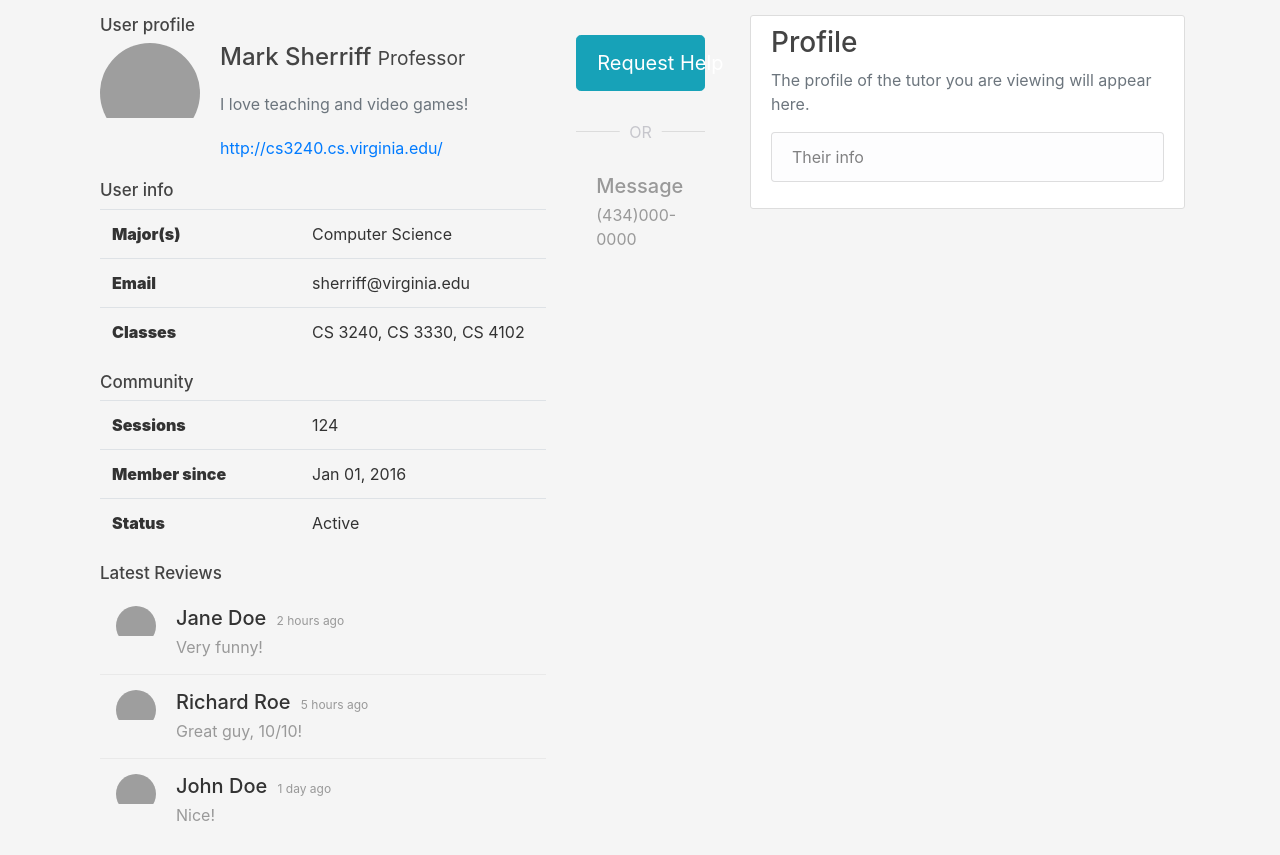
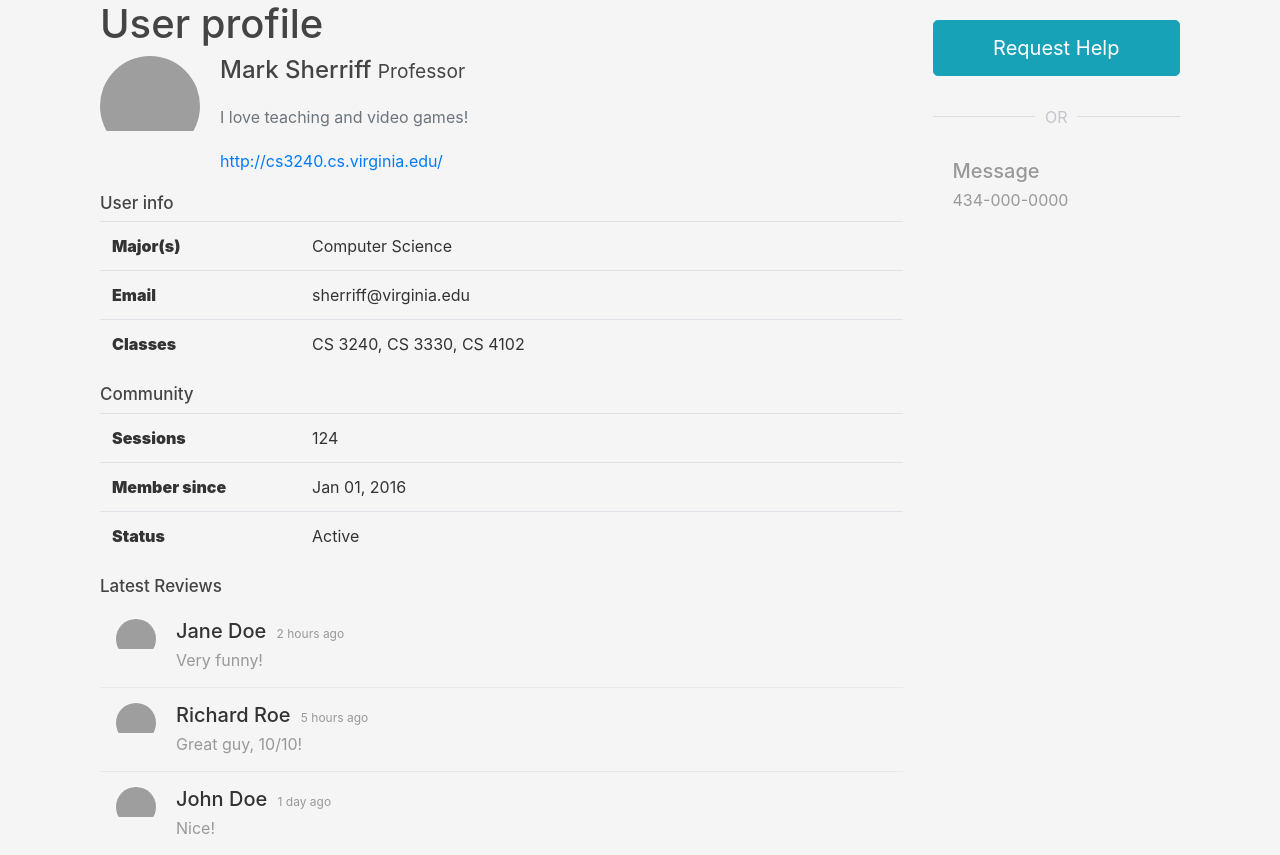
Before and after one commit to tcy9bj/QuickTutor, a Django app: page /tutor/profile/ in a window 1280 px wide. Shown: the part 420-1275 px from the top of the page. Before the commit the page ends 1241 px from the top, so only its background shows below. Run offline with Django 3.2, Linux system fonts and the light colour scheme; some libraries are stand-ins or nearby versions; grey boxes are pictures that could not be loaded.

Commit message:
Fixed minor bugs due to merge
Moved some code from base.html to home.html and adjusted some tags in profile.html to reflect some of these changes.

```diff
--- a/tutor/templates/tutor/base.html
+++ b/tutor/templates/tutor/base.html
@@ -49,23 +49,8 @@
   </div>
 
   <main role="main" class="container">
-    <div class="row">
-      <div class="col-md-7">
-        <div class="section-3 box">
-          {% block content %}{% endblock %}
-        </div>
-      </div>
-      <div class="col-md-5">
-        <div class="content-section section-3">
-          <h3>Profile</h3>
-          <p class='text-muted'>The profile of the tutor you are viewing will appear here.
-            <ul class="list-group">
-              <li class="list-group-item list-group-item-light">Their info</li>
-            </ul>
-          </p>
-        </div>
-      </div>
-    </div>
+    {% block content %}
+    {% endblock %}
   </main>
 </body>
 
--- a/tutor/templates/tutor/profile.html
+++ b/tutor/templates/tutor/profile.html
@@ -3,7 +3,6 @@
 <link href="//maxcdn.bootstrapcdn.com/bootstrap/3.3.0/css/bootstrap.min.css" rel="stylesheet" id="bootstrap-css">
 <script src="//maxcdn.bootstrapcdn.com/bootstrap/3.3.0/js/bootstrap.min.js"></script>
 <script src="//cdnjs.cloudflare.com/ajax/libs/jquery/3.2.1/jquery.min.js"></script>
-<!------ Include the above in your HEAD tag ---------->
 
 {% load static %}
 
@@ -17,7 +16,7 @@
         <!-- User profile -->
         <div class="panel panel-default">
           <div class="panel-heading">
-          <h4 class="panel-title">User profile</h4>
+          <h1>User profile</h1> <!--  class="panel-title" *removed from this tag -->
           </div>
           <div class="panel-body">
             <div class="profile__avatar">
@@ -170,7 +169,7 @@
             </div>
             <div class="profile__contact-info-body">
               <h5 class="profile__contact-info-heading">Message</h5>
-              (434)000-0000
+              <p>434-000-0000</p>
             </div>
           </div>
           <div class="profile__contact-info-item">
```
Also changed, not shown: tutor/templates/tutor/home.html (+16 -0 lines), db.sqlite3.
